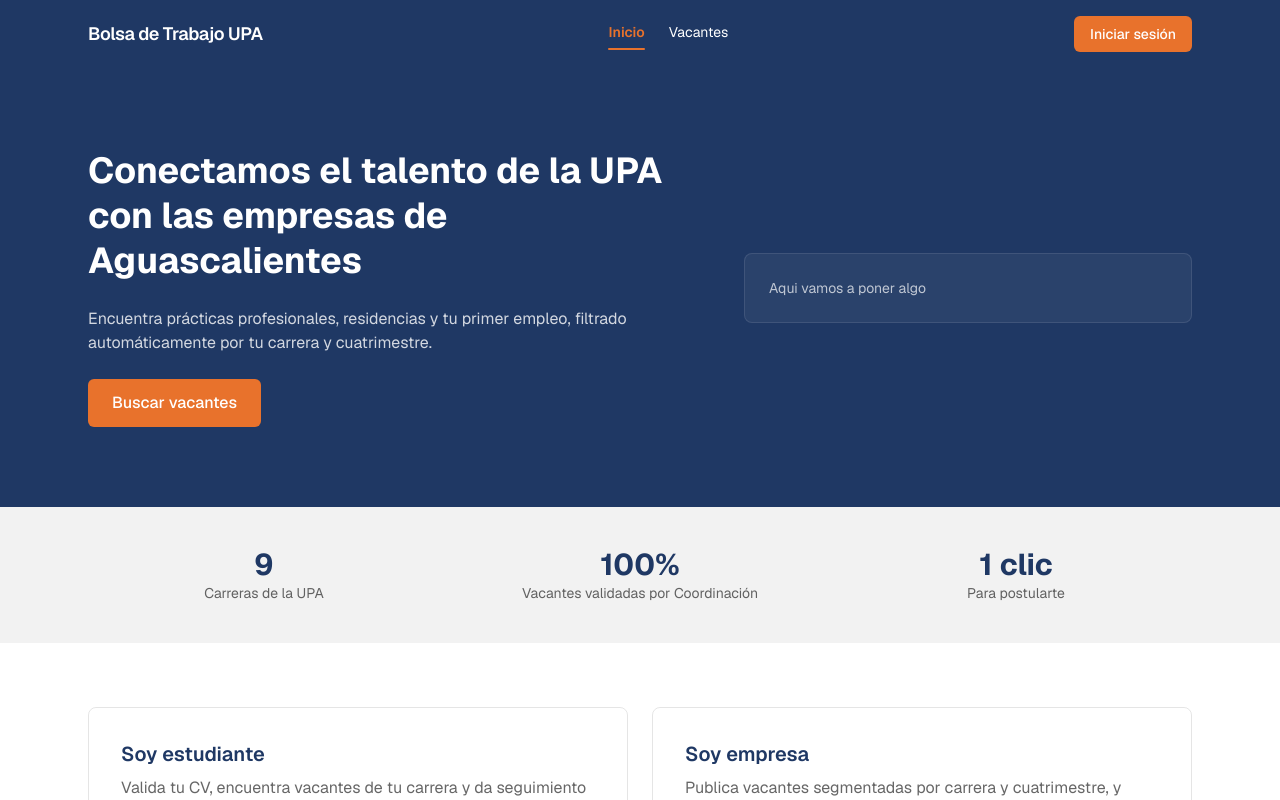
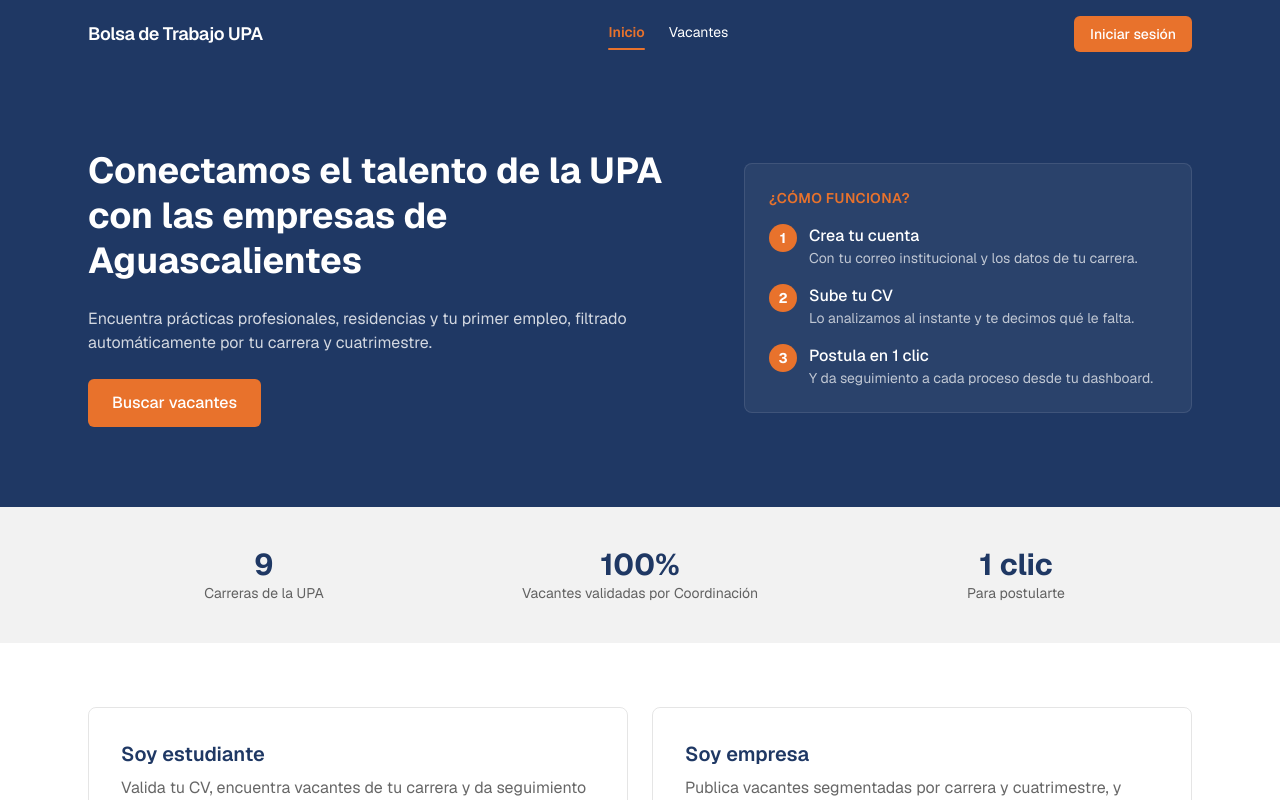
Before and after one commit to UP230585/BolsaTrabajo, a Next.js app in the folder frontend/: page / in a window 1280 px wide. Shown: the top 800 px of the page. Built offline with nearby package versions, Linux system fonts and the light colour scheme; no server answers.

Commit message:
fix: reemplazar texto placeholder del hero con panel Como funciona

```diff
--- a/frontend/src/app/page.tsx
+++ b/frontend/src/app/page.tsx
@@ -28,9 +28,26 @@ export default function HomePage() {
             </Link>
           </div>
           <div className="flex-1 w-full max-w-md rounded-lg bg-white/5 border border-white/10 p-6">
-            <p className="text-sm text-white/70">
-              Aqui vamos a poner algo
+            <p className="text-sm font-semibold uppercase tracking-wide text-orange mb-4">
+              ¿Cómo funciona?
             </p>
+            <ol className="space-y-4">
+              {[
+                { paso: "Crea tu cuenta", detalle: "Con tu correo institucional y los datos de tu carrera." },
+                { paso: "Sube tu CV", detalle: "Lo analizamos al instante y te decimos qué le falta." },
+                { paso: "Postula en 1 clic", detalle: "Y da seguimiento a cada proceso desde tu dashboard." },
+              ].map((item, i) => (
+                <li key={item.paso} className="flex items-start gap-3">
+                  <span className="flex h-7 w-7 shrink-0 items-center justify-center rounded-full bg-orange text-sm font-bold text-white">
+                    {i + 1}
+                  </span>
+                  <div>
+                    <p className="font-medium text-white">{item.paso}</p>
+                    <p className="text-sm text-white/70">{item.detalle}</p>
+                  </div>
+                </li>
+              ))}
+            </ol>
           </div>
         </div>
       </section>
```
